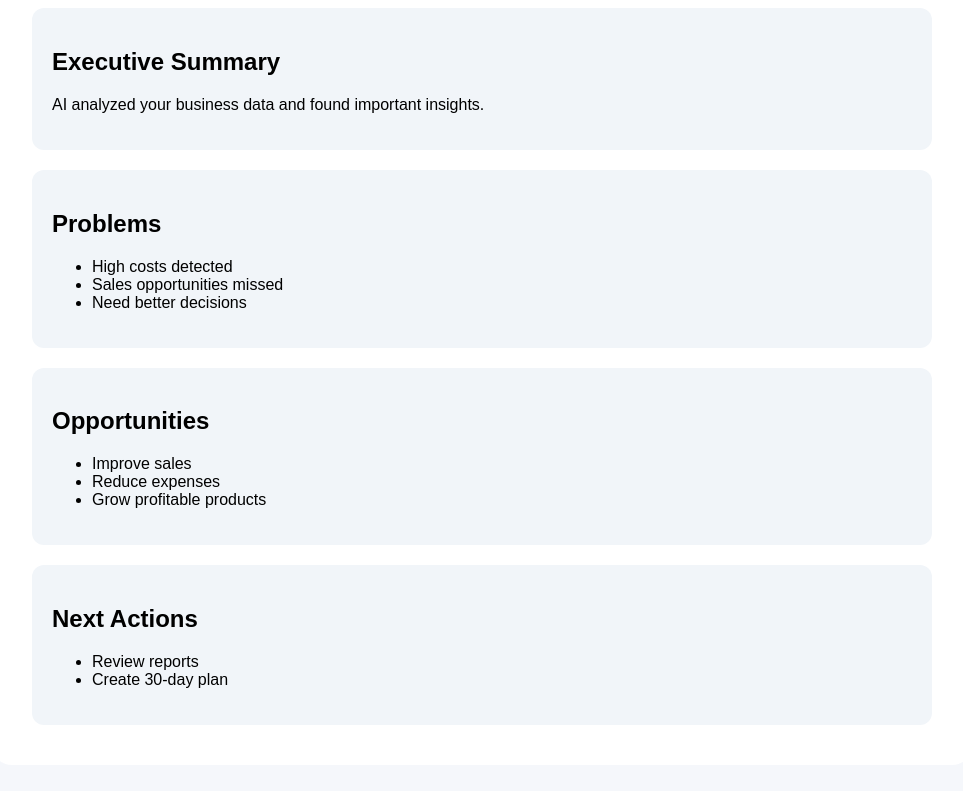
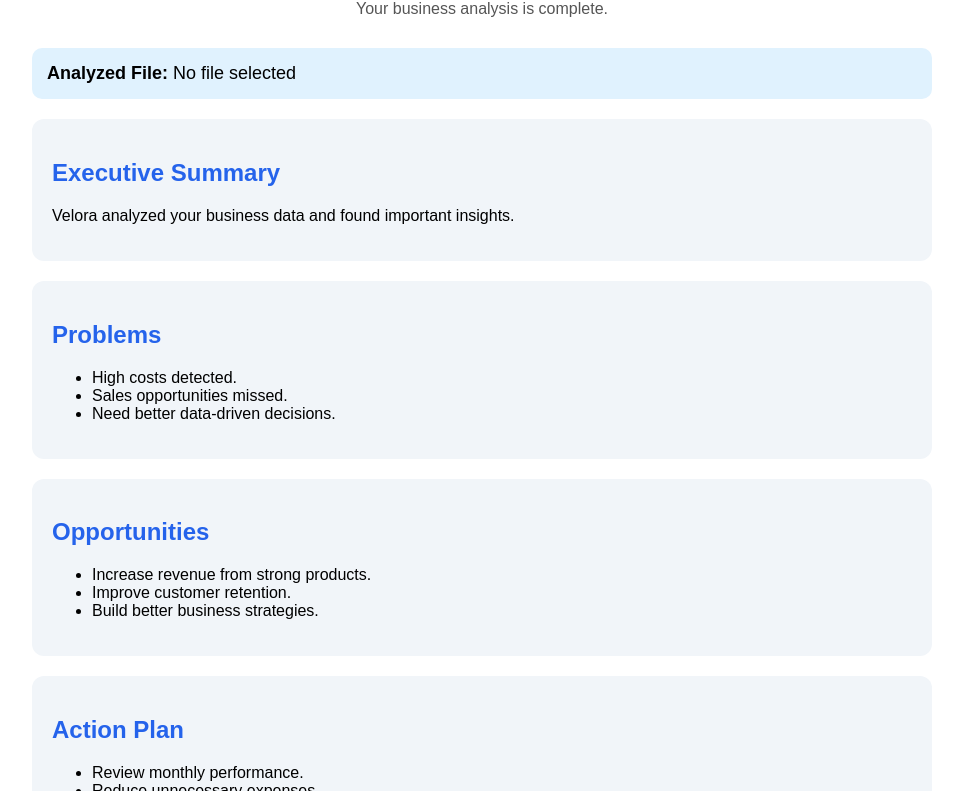
Before and after one commit to ahhartwell/velora, a plain HTML site: page result.html in a window 1280 px wide. Shown: the part 160-951 px from the top of the page, without its empty margins (158-1121 px from the left). Drawn offline with Linux system fonts and the light colour scheme.

Commit message:
Add files via upload

```diff
--- a/result.html
+++ b/result.html
@@ -6,13 +6,14 @@
 <meta charset="UTF-8">
 <meta name="viewport" content="width=device-width, initial-scale=1.0">
 
-<title>Velora Report</title>
+<title>Velora AI Report</title>
 
 <style>
 
 body{
-font-family:Arial;
+font-family:Arial,sans-serif;
 background:#f5f7fb;
+margin:0;
 padding:40px;
 }
 
@@ -29,6 +30,20 @@ color:#2563eb;
 text-align:center;
 }
 
+.subtitle{
+text-align:center;
+color:#555;
+margin-bottom:30px;
+}
+
+.file{
+background:#e0f2fe;
+padding:15px;
+border-radius:10px;
+margin-bottom:20px;
+font-size:18px;
+}
+
 .card{
 background:#f1f5f9;
 padding:20px;
@@ -36,70 +51,93 @@ margin-top:20px;
 border-radius:12px;
 }
 
+h2{
+color:#2563eb;
+}
+
 </style>
 
 </head>
-
 
 <body>
 
 <div class="box">
 
-<h1>
-Velora AI Business Report
-</h1>
+<h1>Velora AI Report</h1>
 
+<p class="subtitle">
+Your business analysis is complete.
+</p>
+
+<div class="file">
+
+<strong>Analyzed File:</strong>
+
+<span id="fileName">
+No file selected
+</span>
+
+</div>
 
 <div class="card">
 
 <h2>Executive Summary</h2>
 
 <p>
-AI analyzed your business data and found important insights.
+Velora analyzed your business data and found important insights.
 </p>
 
 </div>
-
 
 <div class="card">
 
 <h2>Problems</h2>
 
 <ul>
-<li>High costs detected</li>
-<li>Sales opportunities missed</li>
-<li>Need better decisions</li>
+<li>High costs detected.</li>
+<li>Sales opportunities missed.</li>
+<li>Need better data-driven decisions.</li>
 </ul>
 
 </div>
-
 
 <div class="card">
 
 <h2>Opportunities</h2>
 
 <ul>
-<li>Improve sales</li>
-<li>Reduce expenses</li>
-<li>Grow profitable products</li>
+<li>Increase revenue from strong products.</li>
+<li>Improve customer retention.</li>
+<li>Build better business strategies.</li>
 </ul>
 
 </div>
 
-
 <div class="card">
 
-<h2>Next Actions</h2>
+<h2>Action Plan</h2>
 
 <ul>
-<li>Review reports</li>
-<li>Create 30-day plan</li>
+<li>Review monthly performance.</li>
+<li>Reduce unnecessary expenses.</li>
+<li>Track improvements every week.</li>
 </ul>
 
 </div>
 
+</div>
 
-</div>
+<script>
+
+const fileName = localStorage.getItem("fileName");
+
+if(fileName){
+
+document.getElementById("fileName").textContent = fileName;
+
+}
+
+</script>
 
 </body>
 
```
